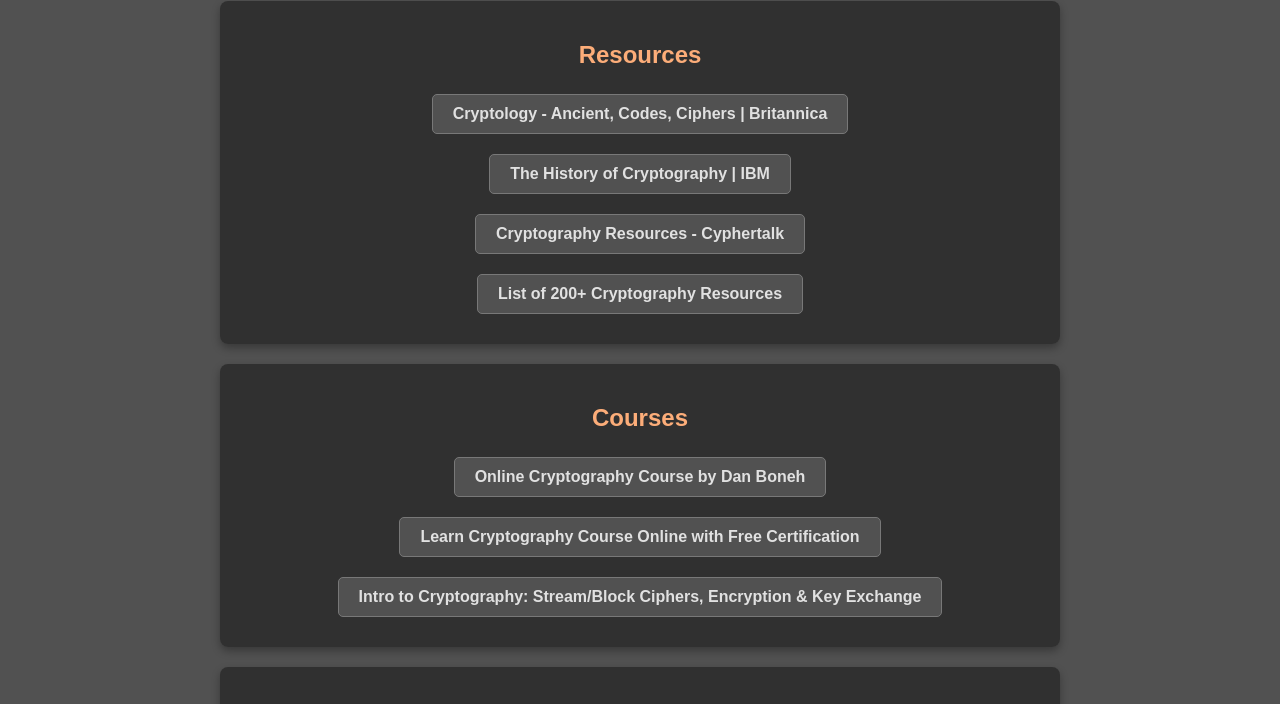
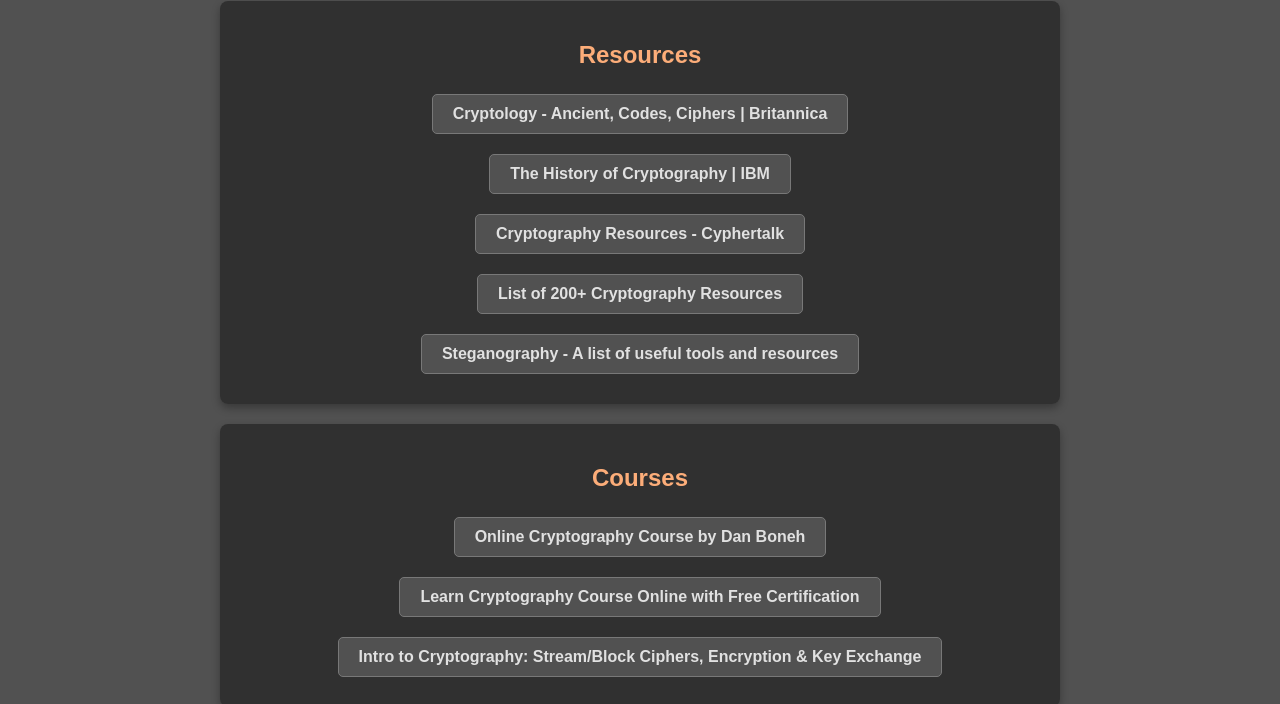
Before and after one commit to z6savz/TranslatorTEP, a plain HTML site: page cryptography.html in a window 1280 px wide. Shown: the part 93-797 px from the top of the page. Drawn offline with Linux system fonts and the light colour scheme.

Commit message:
Update cryptography.html

```diff
--- a/cryptography.html
+++ b/cryptography.html
@@ -18,6 +18,7 @@
             <li><a href="https://www.ibm.com/think/topics/cryptography-history" target="_blank">The History of Cryptography | IBM</a></li>
             <li><a href="https://muens.io/cryptography-resources/" target="_blank">Cryptography Resources - Cyphertalk</a></li>
             <li><a href="https://www.simpleaswater.com/cryptography/" target="_blank">List of 200+ Cryptography Resources</a></li>
+            <li><a href="https://0xrick.github.io/lists/stego/" target="_blank">Steganography - A list of useful tools and resources</a></li>
         </ul>
     </section>
 
```
